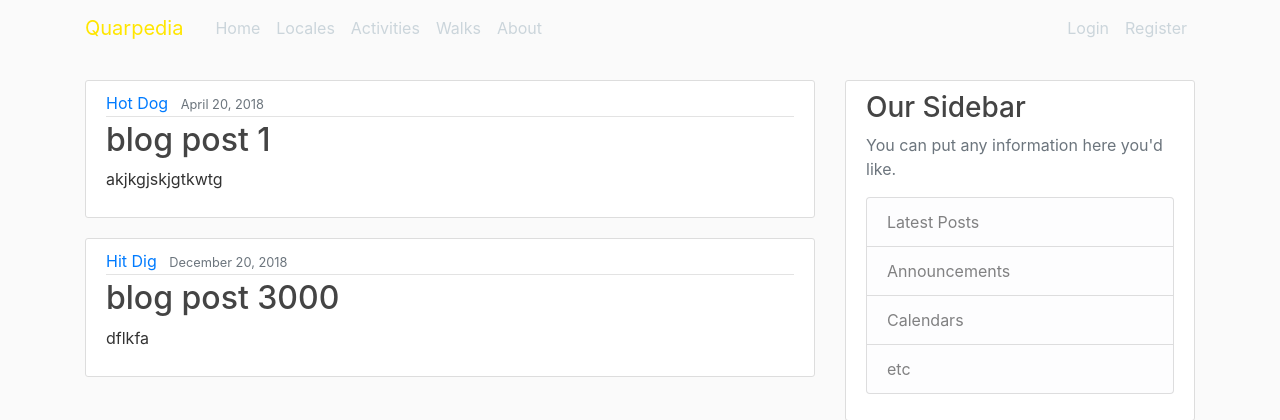
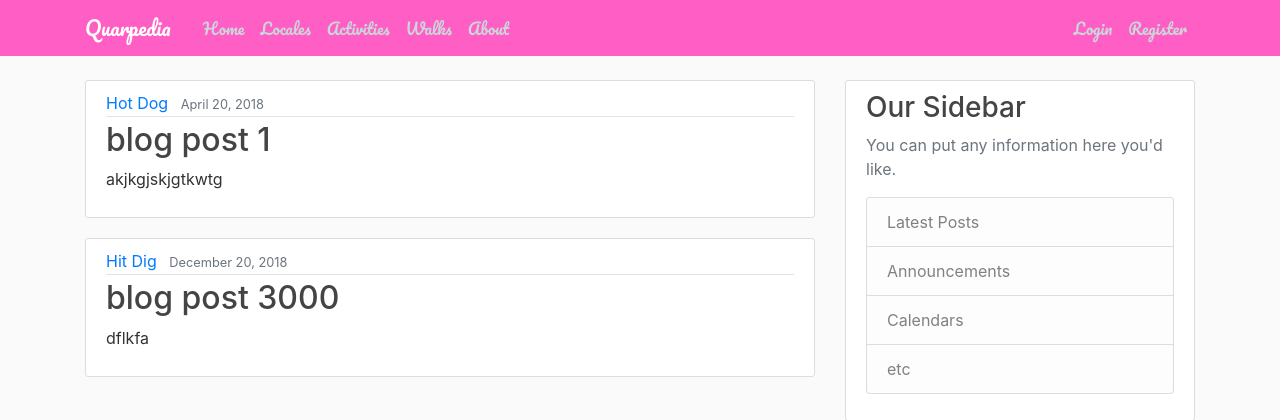
Before and after one commit to hjryan/ryanryan, a Flask app: page / in a window 1280 px wide. Shown: the top 420 px of the page. Run offline with Flask 2, Linux system fonts and the light colour scheme.

Commit message:
navbar round 4938529

```diff
--- a/templates/layout.html
+++ b/templates/layout.html
@@ -21,9 +21,9 @@
 </head>
 <body>
 	<header class="site-header">
-		<nav class="navbar navbar-expand-md fixed-top">
+		<nav class="navbar navbar-expand-md navbar-dark bg-steel fixed-top">
 			<div class="container">
-				<a class="navbar-brand mr-4" href="/" style="color:#ffe600;">Quarpedia</a>
+				<a class="navbar-brand mr-4" href="/">Quarpedia</a>
 				<button class="navbar-toggler" type="button" data-toggle="collapse" data-target="#navbarToggle" aria-controls="navbarToggle" aria-expanded="false" aria-label="Toggle navigation">
 					<span class="navbar-toggler-icon"></span>
 				</button>
```
